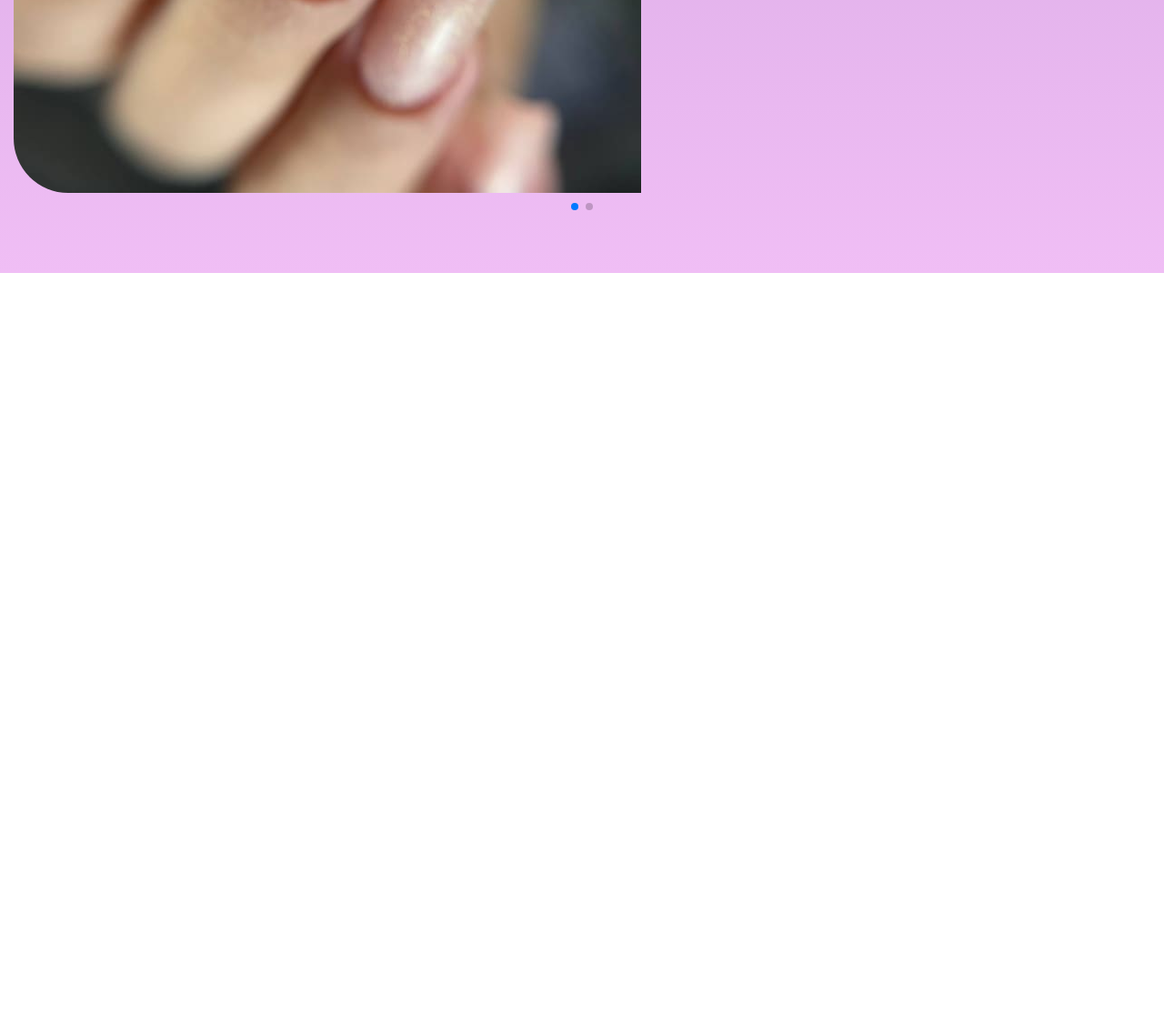
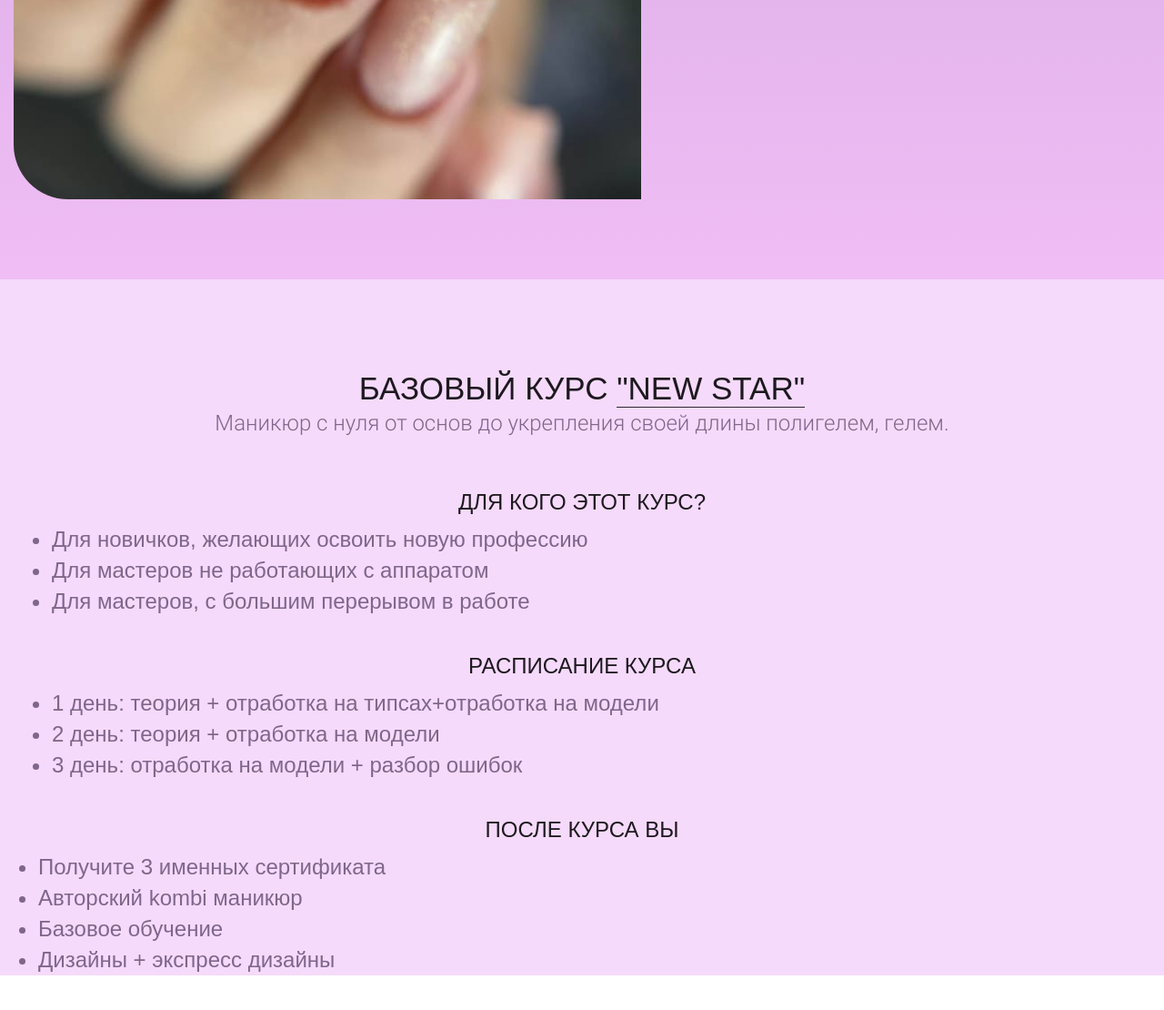
Before and after one commit to nellya1997/nail_VERA-OSIPOVA, a plain HTML site: page index.html in a window 1280 px wide. Shown: the part 1383-2493 px from the top of the page at 91% size. Before the commit the page ends 1683 px from the top, so only its background shows below. Drawn offline with nearby package versions, Linux system fonts and the light colour scheme.

Commit message:
basic block

```diff
--- a/css/style.scss
+++ b/css/style.scss
@@ -11,7 +11,7 @@
     font-family: 'Robotolight';
     src: url(../fonts/Robotolight.woff2) format('woff2'),
          url(../fonts/Robotolight.woff) format('woff');
-    font-weight: normal;
+    font-weight: 300;
     font-style: normal;
     font-display: swap;
 }
@@ -22,10 +22,11 @@
 $light-purple: #F6DAFB;
 $purple1: #B48BCA;
 $purple2: #FF8AFC;
-
+$pink: #F6DAFB;
 $purple3: #F0BEF5;
 $dark: #2E2931;
 $dark2: #1D191F;
+$gray: #7E678B;
 
 body {
     font-family: 'georgia-regular', 'font', sans-serif;
@@ -47,7 +48,7 @@ main {
 }
 
 ul {
-    list-style-type: none;
+    // list-style-type: none;
     padding: 0;
     margin: 0;
 }
@@ -113,6 +114,32 @@ ul {
             border-radius: 0 60рх 0 0;
             // background-image: linear-gradient(to bottom, #B48BCA, #FF8AFC);
         }
+
+        &--h2 {
+            margin-bottom: 7px;
+        }
+
+        &--h3 {
+            font-size: 24px;
+            line-height: 28px;
+            margin-bottom: 10px;
+        }
+
+        &--center {
+            text-align: center;
+        }
+    }
+
+    .list {
+        &--basic {
+            padding-left: 42px;
+
+            & li {
+                font-size: 24px;
+                line-height: 34px;
+                color: $gray;
+            }
+        }
     }
 
     .about {
@@ -139,7 +166,36 @@ ul {
 
     .swiper-pagination.swiper-pagination-work {
         top: auto;
-        bottom: auto;
+        bottom: -179px;
+
+        & .swiper-pagination-bullet {
+            margin: 0 var(--swiper-pagination-bullet-horizontal-gap,2px);
+        }
+    }
+
+    .basic {
+        background-color: $pink;
+        padding-top: 100px;
+
+        &__subtitle {
+            display: inline-block;
+            border-bottom: 1px solid $dark;
+        }
+
+        &__content {
+            font-family: 'Robotolight', 'font', sans-serif;
+            font-weight: 400;
+            color: $gray;
+            font-size: 24px;
+            line-height: 34px;
+            display: block;
+            text-align: center;
+            margin-bottom: 56px;
+        }
+
+        &__block {
+            margin-bottom: 40px;
+        }
     }
 
 }
--- a/index.html
+++ b/index.html
@@ -61,12 +61,71 @@
                     <img src="img/work/content2.jpg" alt="">
                   </picture>
                 </div>
+                <div class="swiper-slide">
+                  <picture class="picture picture--work">
+                    <source type="image/webp" srcset="img/work/content3.jpg" media="(max-width: 2400px)">
+                    <source type="image/jpeg" srcset="img/work/content3.webp" media="(max-width: 2400px)">
+                    <img src="img/work/content3.jpg" alt="">
+                  </picture>
+                </div>
+                <div class="swiper-slide">
+                  <picture class="picture picture--work">
+                    <source type="image/webp" srcset="img/work/content4.jpg" media="(max-width: 2400px)">
+                    <source type="image/jpeg" srcset="img/work/content4.webp" media="(max-width: 2400px)">
+                    <img src="img/work/content4.jpg" alt="">
+                  </picture>
+                </div>
+                <div class="swiper-slide">
+                  <picture class="picture picture--work">
+                    <source type="image/webp" srcset="img/work/content5.jpg" media="(max-width: 2400px)">
+                    <source type="image/jpeg" srcset="img/work/content5.webp" media="(max-width: 2400px)">
+                    <img src="img/work/content5.jpg" alt="">
+                  </picture>
+                </div>
               </div>
             </div>
 
             <div class="swiper-pagination swiper-pagination2 swiper-pagination-work"></div>
           </div>
 
+        </div>
+      </section>
+
+      <section class="basic">
+        <div class="container">
+          <h2 class="title title--basic title--center">БАЗОВЫЙ КУРС
+            <span class="basic__subtitle">"NEW STAR"</span>
+          </h2>
+          <span class="basic__content">Маникюр с&nbsp;нуля от&nbsp;основ до&nbsp;укрепления своей длины полигелем, гелем.</span>
+
+          <div class="basic__block">
+            <h3 class="title title--h3 title--center">ДЛЯ КОГО ЭТОТ КУРС?</h3>
+            <ul class="list list--basic">
+              <li>Для новичков, желающих освоить новую профессию</li>
+              <li>Для мастеров не работающих с&nbsp;аппаратом</li>
+              <li>Для мастеров, с&nbsp;большим перерывом в&nbsp;работе</li>
+            </ul>
+          </div>
+
+          <div class="basic__block">
+            <h3 class="title title--h3 title--center">РАСПИСАНИЕ КУРСА</h3>
+            <ul class="list list--basic">
+              <li>1&nbsp;день: теория + отработка на&nbsp;типсах+отработка на&nbsp;модели</li>
+              <li>2&nbsp;день: теория + отработка на&nbsp;модели</li>
+              <li>3&nbsp;день: отработка на&nbsp;модели + разбор ошибок</li>
+            </ul>
+          </div>
+        </div>
+
+          <div class="basic__block">
+            <h3 class="title title--h3 title--center">ПОСЛЕ КУРСА&nbsp;ВЫ</h3>
+            <ul class="list list--basic">
+              <li>Получите 3&nbsp;именных сертификата</li>
+              <li>Авторский kombi маникюр</li>
+              <li>Базовое обучение</li>
+              <li>Дизайны + экспресс дизайны</li>
+            </ul>
+          </div>
         </div>
       </section>
     </main>
```
Also changed, not shown: css/style.css, img/work/content3.jpg (added), img/work/content3.webp (added), img/work/content4.jpg (added), img/work/content4.webp (added), img/work/content5.jpg (added), img/work/content5.webp (added), 1 other file.
